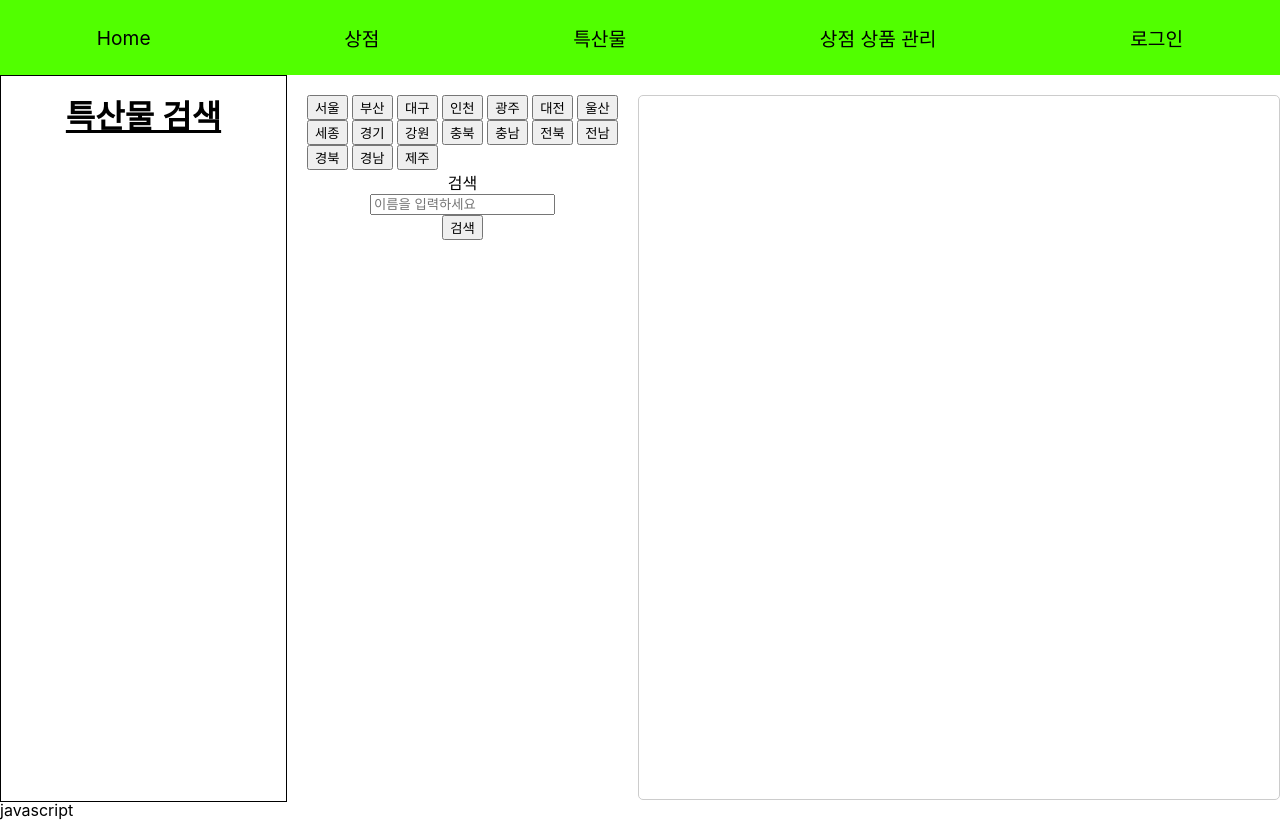
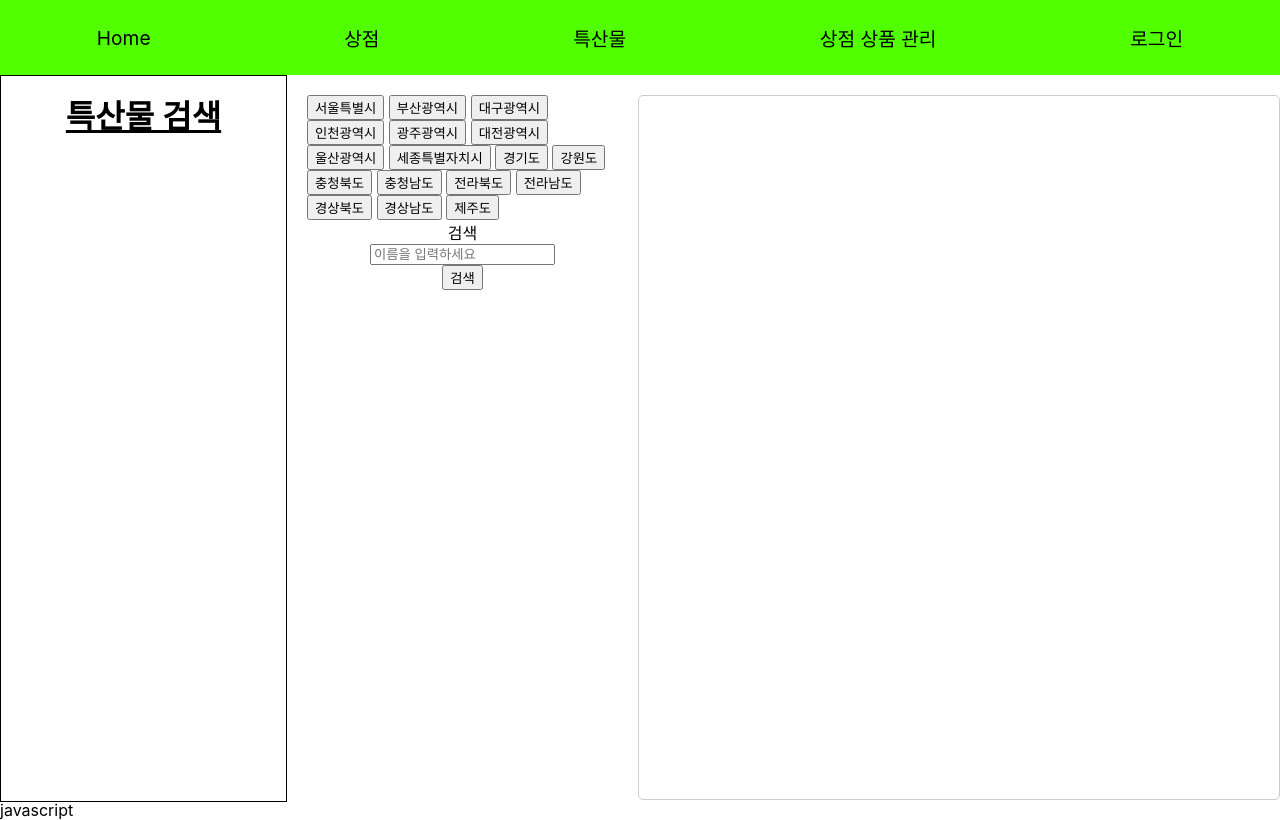
Before and after one commit to node6-teamproject/16-shop, a website: page public/local.loginbefore.html in a window 1280 px wide. Drawn offline with Linux system fonts and the light colour scheme.

Commit message:
Update local.loginbefore.html

```diff
--- a/public/local.loginbefore.html
+++ b/public/local.loginbefore.html
@@ -152,23 +152,23 @@
 
       <div class="screen">
         <div id="regionButtons">
-          <button onclick="filterByRegion('서울')">서울</button>
-          <button onclick="filterByRegion('부산')">부산</button>
-          <button onclick="filterByRegion('대구')">대구</button>
-          <button onclick="filterByRegion('인천')">인천</button>
-          <button onclick="filterByRegion('광주')">광주</button>
-          <button onclick="filterByRegion('대전')">대전</button>
-          <button onclick="filterByRegion('울산')">울산</button>
-          <button onclick="filterByRegion('세종')">세종</button>
-          <button onclick="filterByRegion('경기')">경기</button>
-          <button onclick="filterByRegion('강원')">강원</button>
-          <button onclick="filterByRegion('충북')">충북</button>
-          <button onclick="filterByRegion('충남')">충남</button>
-          <button onclick="filterByRegion('전북')">전북</button>
-          <button onclick="filterByRegion('전남')">전남</button>
-          <button onclick="filterByRegion('경북')">경북</button>
-          <button onclick="filterByRegion('경남')">경남</button>
-          <button onclick="filterByRegion('제주')">제주</button>
+          <button onclick="filterByRegion('서울특별시')">서울특별시</button>
+          <button onclick="filterByRegion('부산광역시')">부산광역시</button>
+          <button onclick="filterByRegion('대구광역시')">대구광역시</button>
+          <button onclick="filterByRegion('인천광역시')">인천광역시</button>
+          <button onclick="filterByRegion('광주광역시')">광주광역시</button>
+          <button onclick="filterByRegion('대전광역시')">대전광역시</button>
+          <button onclick="filterByRegion('울산광역시')">울산광역시</button>
+          <button onclick="filterByRegion('세종특별자치시')">세종특별자치시</button>
+          <button onclick="filterByRegion('경기도')">경기도</button>
+          <button onclick="filterByRegion('강원도')">강원도</button>
+          <button onclick="filterByRegion('충청북도')">충청북도</button>
+          <button onclick="filterByRegion('충청남도')">충청남도</button>
+          <button onclick="filterByRegion('전라북도')">전라북도</button>
+          <button onclick="filterByRegion('전라남도')">전라남도</button>
+          <button onclick="filterByRegion('경상북도')">경상북도</button>
+          <button onclick="filterByRegion('경상남도')">경상남도</button>
+          <button onclick="filterByRegion('제주도')">제주도</button>
         </div>
         <div class="label">검색</div>
         <input
@@ -192,12 +192,8 @@
     <script>
       async function fetchLocalSpecialties(keyword) {
         try {
-          const response = await fetch('/specialty/search', {
-            method: 'POST',
-            headers: {
-              'Content-Type': 'application/json',
-            },
-            body: JSON.stringify({ keyword: keyword }),
+          const response = await fetch(`/specialty/region/${keyword}`, {
+            method: 'GET',
           });
 
           if (!response.ok) {
```
